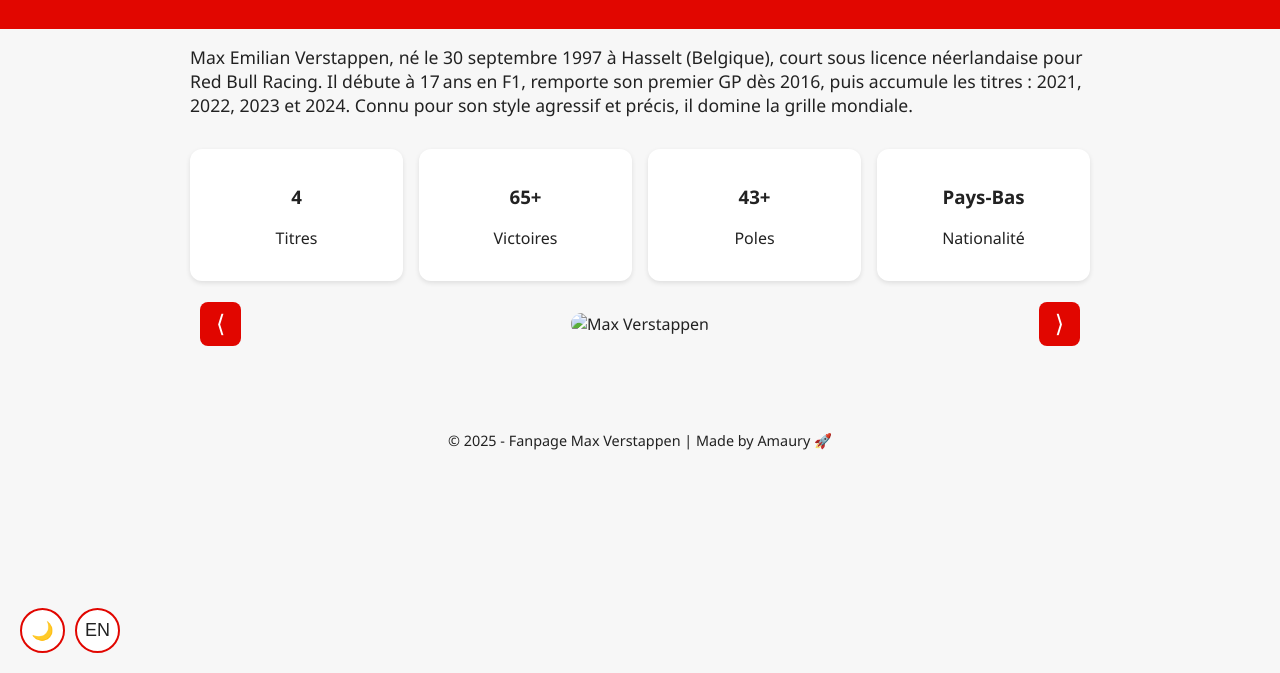
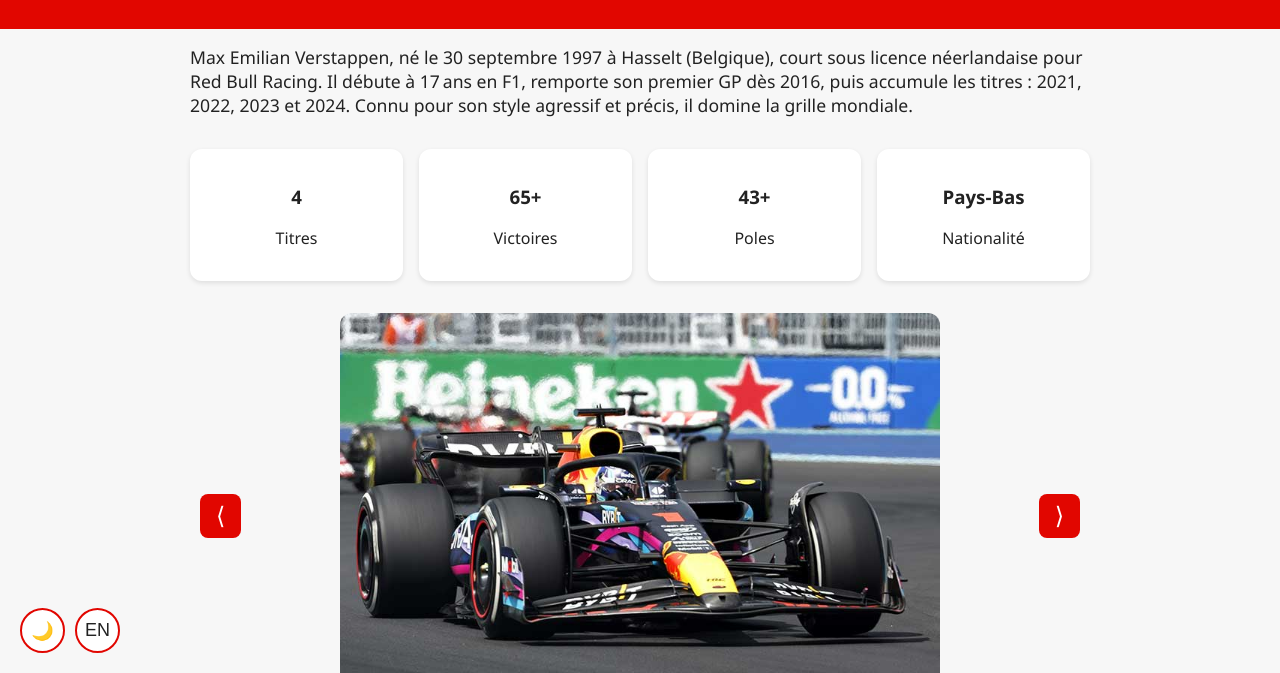
Before and after one commit to momort02/Maxverstappen, a plain HTML site: page index.html in a window 1280 px wide. Shown: the part 127-800 px from the top of the page. Drawn offline with Linux system fonts and the light colour scheme.

Commit message:
Update index.html

```diff
--- a/index.html
+++ b/index.html
@@ -238,7 +238,7 @@
     updateContent(currentLang);
 
     // Carousel
-    const images = ['assets/max1.jpg', 'assets/max2.jpg', 'assets/max3.jpg', 'assets/max4.jpeg'];
+    const images = ['max1.jpg', 'max2.jpg', 'max3.jpg', 'max4.jpeg'];
     const carouselImages = document.querySelector('.carousel-images');
     let currentIndex = 0;
 
```
